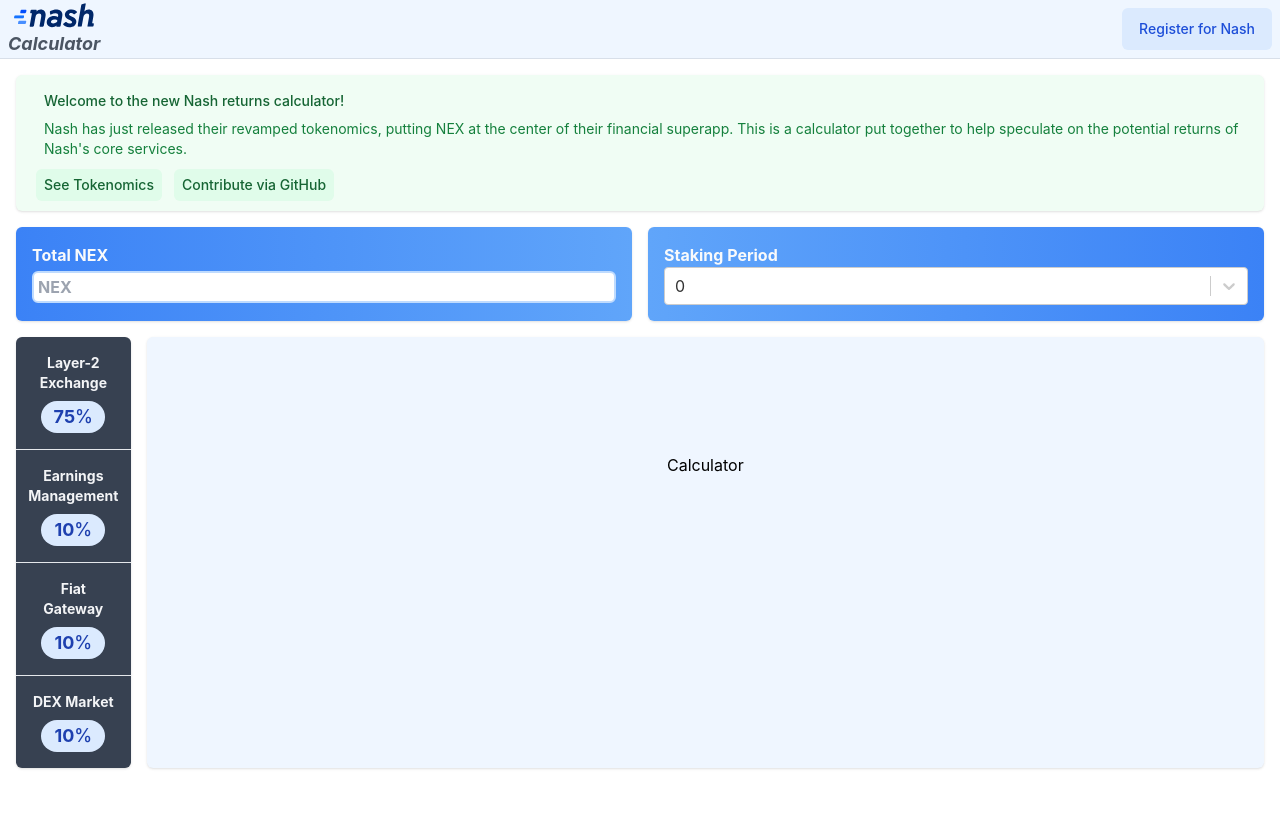
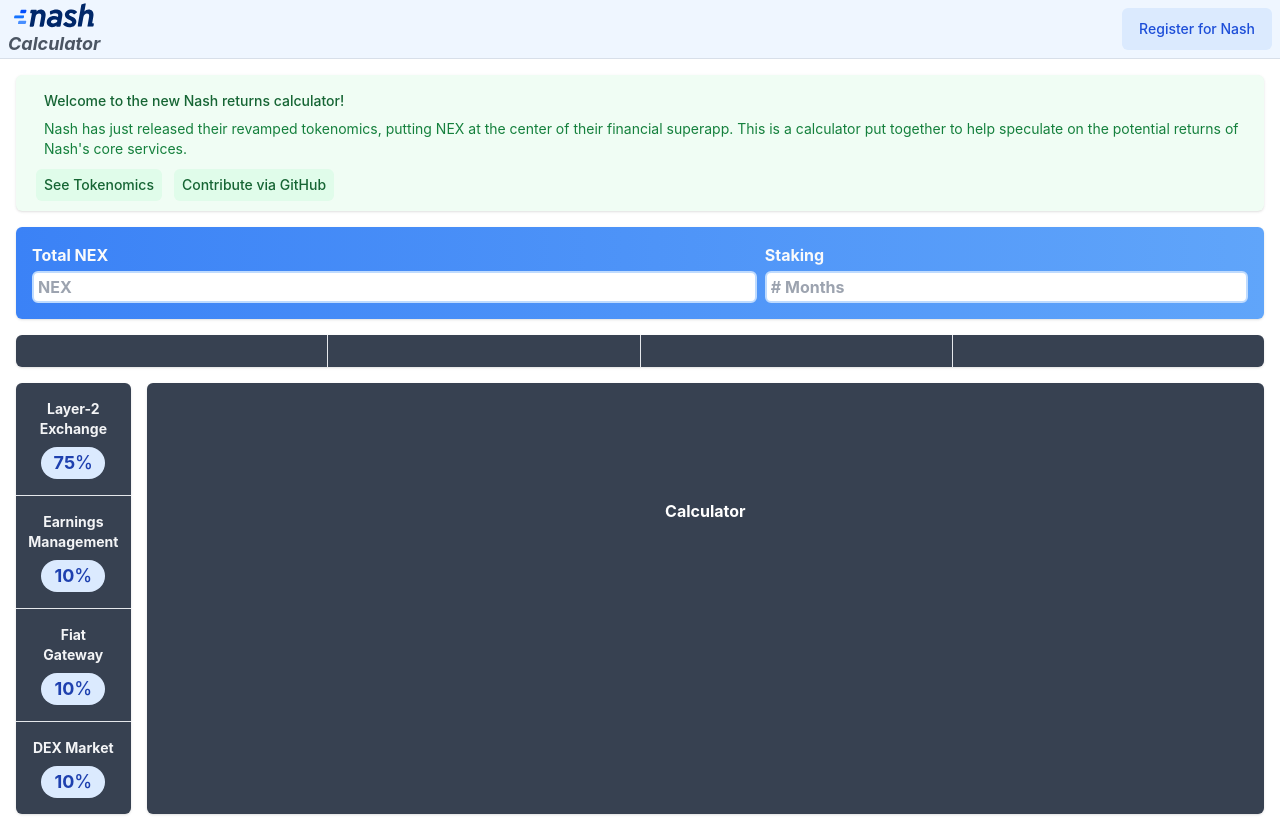
Before and after one commit to EricDotSmith/nashcalculator, a Next.js app: page / in a window 1280 px wide. Before the commit the page ends 800 px from the top, so only its background shows below. Built offline with nearby package versions, Linux system fonts and the light colour scheme.

Commit message:
more refactors and additional component work

```diff
--- a/components/CalculatorView.tsx
+++ b/components/CalculatorView.tsx
@@ -1,7 +1,7 @@
 const CalculatorView: React.FC = () => {
 	return (
-		<div className="w-full sm:w-full bg-blue-50 shadow overflow-hidden rounded-md">
-			<div className="h-64 w-full flex justify-center items-center">
+		<div className="w-full sm:w-full bg-gray-700 shadow overflow-hidden rounded-md">
+			<div className="h-64 w-full flex justify-center items-center text-white font-bold">
 				Calculator
 			</div>
 		</div>
--- /dev/null
+++ b/components/ListCard/ListCardGroup.tsx
@@ -0,0 +1,27 @@
+interface ListCardGroupProps {
+	containerClassName?: string;
+	listClasses?: string;
+	bgColor?: string;
+}
+
+const ListCardGroup: React.FC<ListCardGroupProps> = (props) => {
+	const { containerClassName, bgColor, listClasses, children } = props;
+	return (
+		<div
+			className={`${
+				containerClassName ?? ""
+			} w-full bg-gray-700 shadow overflow-hidden rounded-md`}
+		>
+			<ul
+				role="list"
+				className={`flex flex-row divide-x divide-gray-200 ${
+					listClasses ?? ""
+				}`}
+			>
+				{children}
+			</ul>
+		</div>
+	);
+};
+
+export default ListCardGroup;
--- /dev/null
+++ b/components/ListCard/ListCardItem.tsx
@@ -0,0 +1,14 @@
+interface ListCardItemProps {
+	listItemClassName?: string;
+}
+
+const ListCardItem: React.FC<ListCardItemProps> = (props) => {
+	const { listItemClassName, children } = props;
+	return (
+		<li className={`p-2 sm:p-4 w-full ${listItemClassName ?? ""}`}>
+			{children}
+		</li>
+	);
+};
+
+export default ListCardItem;
--- a/components/Main.tsx
+++ b/components/Main.tsx
@@ -1,19 +1,17 @@
-import Header from "../components/Header";
 import WelcomeMessage from "../components/WelcomeMessage";
 import CalculatorView from "../components/CalculatorView";
 import NashCoreServicesProportionalShareCard from "../components/NashCoreServicesProportionalShareCard";
 import NEXTokenAmountCard from "../components/NEXTokenAmountCard";
-import StakingPeriodCard from "../components/StakingPeriodCard";
-import Head from "next/head";
 import React from "react";
+import NashCoreServicesVolumeCard from "./NashCoreServicesVolumeCard";
 
 const Main: React.FC = () => {
 	return (
 		<div className="m-4 space-y-4">
 			<WelcomeMessage />
-			<div className="flex space-x-4 w-full">
+			<div className="flex flex-col space-y-4 w-full">
 				<NEXTokenAmountCard />
-				<StakingPeriodCard />
+				<NashCoreServicesVolumeCard />
 			</div>
 
 			<div className="flex flex-col sm:flex-row w-full space-y-4 sm:space-y-0 sm:space-x-4">
--- a/components/NEXTokenAmountCard.tsx
+++ b/components/NEXTokenAmountCard.tsx
@@ -1,12 +1,34 @@
-import Image from "next/image";
 import { useState } from "react";
+
+const CoreServiceVolumeSection: React.FC = () => {
+	const [volume, setVolume] = useState<string>();
+
+	return (
+		<div className="w-4/5 flex flex-col space-y-1">
+			<div className="flex flex-row space-x-1">
+				<div className="text-gray-50 font-bold">Total NEX</div>
+			</div>
+
+			<input
+				className="h-8  border-2 border-blue-200 rounded-md text-blue-900 font-bold p-1"
+				type="number"
+				value={volume}
+				onChange={(e) => {
+					setVolume(e.target.value);
+				}}
+				placeholder="NEX"
+			/>
+		</div>
+	);
+};
 
 const NEXTokenAmountCard: React.FC = () => {
 	const [tokenAmount, setTokenAmount] = useState<string>();
+	const [stakingDuration, setStakingDuration] = useState<string>();
 
 	return (
-		<div className="w-1/2 shadow rounded-md bg-gradient-to-r from-blue-500 to-blue-400 p-4 flex flex-col">
-			<div className="flex flex-col w-full space-y-1">
+		<div className="w-full shadow rounded-md bg-gradient-to-r from-blue-500 to-blue-400 p-4 flex flex-row space-x-2">
+			<div className="w-3/5 flex flex-col space-y-1">
 				<div className="flex flex-row space-x-1">
 					<div className="text-gray-50 font-bold">Total NEX</div>
 				</div>
@@ -21,6 +43,22 @@
 					placeholder="NEX"
 				/>
 			</div>
+
+			<div className="w-2/5 flex flex-col space-y-1">
+				<div className="flex flex-row space-x-1">
+					<div className="text-gray-50 font-bold">Staking</div>
+				</div>
+
+				<input
+					className="h-8 border-2 border-blue-200 rounded-md text-blue-900 font-bold p-1"
+					type="number"
+					value={stakingDuration}
+					onChange={(e) => {
+						setStakingDuration(e.target.value);
+					}}
+					placeholder="# Months"
+				/>
+			</div>
 		</div>
 	);
 };
--- a/components/NashCoreServicesProportionalShareCard.tsx
+++ b/components/NashCoreServicesProportionalShareCard.tsx
@@ -1,12 +1,17 @@
-interface ShareListItemProps {
+import React from "react";
+import ListCardGroup from "./ListCard/ListCardGroup";
+import ListCardItem from "./ListCard/ListCardItem";
+
+interface CoreServicesSectionProps {
 	serviceName: string;
 	percentage: number;
 }
 
-const ShareListItem: React.FC<ShareListItemProps> = (props) => {
+const CoreServicesSection: React.FC<CoreServicesSectionProps> = (props) => {
 	const { serviceName, percentage } = props;
+
 	return (
-		<li className="p-2 sm:p-4 w-full justify-between flex flex-col items-center space-y-2">
+		<>
 			<div className="text-sm text-center sm:text-md text-gray-100 font-bold">
 				{serviceName}
 			</div>
@@ -16,29 +21,41 @@
 				</span>
 				<span className="text-md sm:text-lg">%</span>
 			</span>
-		</li>
+		</>
 	);
 };
 
 const NashCoreServicesProportionalShareCard: React.FC = () => {
 	return (
-		<div className="w-full sm:w-32 bg-gray-700 shadow overflow-hidden rounded-md">
-			<ul
-				role="list"
-				className="flex flex-row sm:flex-col divide-x sm:divide-x-0 sm:divide-y divide-gray-200"
-			>
-				<ShareListItem
+		<ListCardGroup
+			containerClassName="sm:w-32"
+			listClasses="sm:flex-col sm:divide-x-0 sm:divide-y "
+		>
+			<ListCardItem listItemClassName="justify-between flex flex-col items-center space-y-2">
+				<CoreServicesSection
 					serviceName="Layer-2 Exchange"
 					percentage={75}
 				/>
-				<ShareListItem
+			</ListCardItem>
+			<ListCardItem listItemClassName="justify-between flex flex-col items-center space-y-2">
+				<CoreServicesSection
 					serviceName="Earnings Management"
 					percentage={10}
 				/>
-				<ShareListItem serviceName="Fiat Gateway" percentage={10} />
-				<ShareListItem serviceName="DEX Market" percentage={10} />
-			</ul>
-		</div>
+			</ListCardItem>
+			<ListCardItem listItemClassName="justify-between flex flex-col items-center space-y-2">
+				<CoreServicesSection
+					serviceName="Fiat Gateway"
+					percentage={10}
+				/>
+			</ListCardItem>
+			<ListCardItem listItemClassName="justify-between flex flex-col items-center space-y-2">
+				<CoreServicesSection
+					serviceName="DEX Market"
+					percentage={10}
+				/>
+			</ListCardItem>
+		</ListCardGroup>
 	);
 };
 
--- /dev/null
+++ b/components/NashCoreServicesVolumeCard.tsx
@@ -0,0 +1,30 @@
+import ListCardGroup from "./ListCard/ListCardGroup";
+import ListCardItem from "./ListCard/ListCardItem";
+
+const NashCoreServicesVolumeCard: React.FC = () => {
+	return (
+		<>
+			<div className="hidden sm:block">
+				<ListCardGroup bgColor="green">
+					<ListCardItem></ListCardItem>
+					<ListCardItem></ListCardItem>
+					<ListCardItem></ListCardItem>
+					<ListCardItem></ListCardItem>
+				</ListCardGroup>
+			</div>
+
+			<div className="sm:hidden space-y-4">
+				<ListCardGroup>
+					<ListCardItem></ListCardItem>
+					<ListCardItem></ListCardItem>
+				</ListCardGroup>
+				<ListCardGroup>
+					<ListCardItem></ListCardItem>
+					<ListCardItem></ListCardItem>
+				</ListCardGroup>
+			</div>
+		</>
+	);
+};
+
+export default NashCoreServicesVolumeCard;
--- a/components/StakingPeriodCard.tsx
+++ /dev/null
@@ -1,42 +0,0 @@
-import React, { useState } from "react";
-import Select, { ActionMeta, SingleValue } from "react-select";
-
-interface SelectOption {
-	value: string;
-	label: string;
-}
-const options: SelectOption[] = [];
-
-for (let i = 0; i <= 24; i++) {
-	options.push({
-		value: i.toString(),
-		label: i.toString().toUpperCase() + " Months",
-	});
-}
-
-const StakingPeriodCard: React.FC = () => {
-	const [selectedOption, setSelectedOption] =
-		useState<SingleValue<SelectOption>>();
-
-	const handleSelectOnChange = (
-		newValue: SingleValue<SelectOption>,
-		_actionMeta: ActionMeta<SelectOption>
-	) => {
-		setSelectedOption(newValue);
-	};
-
-	return (
-		<div className="w-1/2 shadow rounded-md bg-gradient-to-r from-blue-400 to-blue-500 p-4 flex flex-col">
-			<div className="text-gray-50 font-bold">Staking Period</div>
-			<Select
-				value={selectedOption}
-				defaultValue={{ value: "0", label: "0" }}
-				onChange={handleSelectOnChange}
-				options={options}
-				isSearchable={false}
-			/>
-		</div>
-	);
-};
-
-export default StakingPeriodCard;
--- a/package.json
+++ b/package.json
@@ -10,8 +10,7 @@
 	"dependencies": {
 		"next": "12.0.7",
 		"react": "17.0.2",
-    "react-dom": "17.0.2",
-    "react-select": "^5.2.1"
+		"react-dom": "17.0.2"
 	},
 	"devDependencies": {
 		"@types/node": "16.11.12",
```
Also changed, not shown: 1 other file (tests, documents, lock files or other folders). Lines whose indentation alone changed are shown as unchanged.
